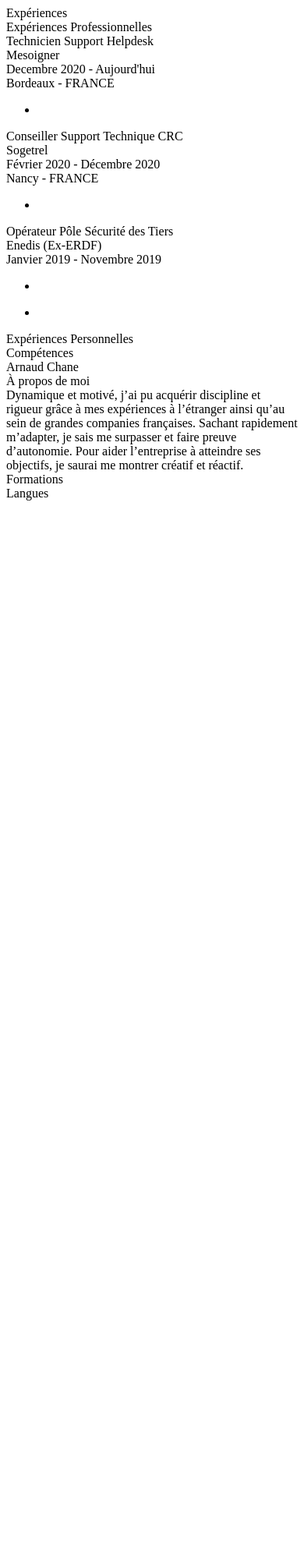
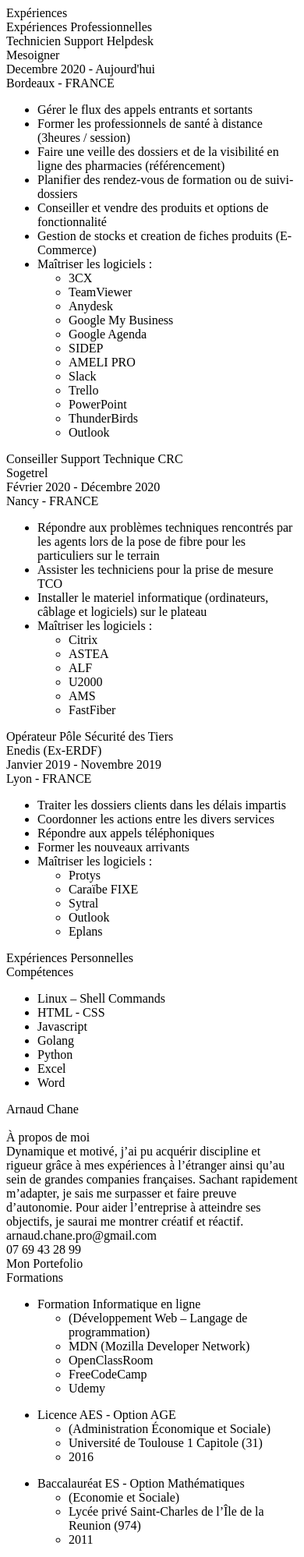
Before and after one commit to Arnaud-Chane/TestNetlify, a plain HTML site: page index.html in a window 390 px wide. Shown: the top 1997 px of the page at 78% size. Before the commit the page ends 844 px from the top, so only its background shows below. Drawn offline with Linux system fonts and the light colour scheme; a script that the page names is missing.

Commit message:
Update index.html
Maj CV complet

```diff
--- a/index.html
+++ b/index.html
@@ -7,6 +7,7 @@
 </head>
 <body>
 
+<!-- Partie Expériences professionnelles et personnelles -->
   <div id="Experiences">Expériences
     <div id="ExpPro">Expériences Professionnelles
         <div id="ExpPro">
@@ -14,10 +15,32 @@
             <div class="ExpProEntreprise">Mesoigner</div>
             <div class="ExpProDate">Decembre 2020 - Aujourd'hui</div>
             <div class="ExpProLocation">Bordeaux - FRANCE</div>
-            <div class="ExpProTasks"></div>
+            <div class="ExpProTasks">
+            <ul>
+              <li>Gérer le flux des appels entrants et sortants</li>
+              <li>Former les professionnels de santé à distance (3heures / session)</li>
+              <li>Faire une veille des dossiers et de la visibilité en ligne des
+pharmacies (référencement)</li>
+              <li>Planifier des rendez-vous de formation ou de suivi-dossiers</li>
+              <li>Conseiller et vendre des produits et options de fonctionnalité</li>
+              <li>Gestion de stocks et creation de fiches produits (E-Commerce)</li>
+              <li>Maîtriser les logiciels :</li>
                 <div class="ExpProApp">
                 <ul>
-                <li></li>
+                  <li>3CX</li>
+                  <li>TeamViewer</li>
+                  <li>Anydesk</li>
+                  <li>Google My Business</li>
+                  <li>Google Agenda</li>
+                  <li>SIDEP</li>
+                  <li>AMELI PRO</li>
+                  <li>Slack</li>
+                  <li>Trello</li>
+                  <li>PowerPoint</li>
+                  <li>ThunderBirds</li>
+                  <li>Outlook</li>
+                </ul>
+                </div>
             </ul>
             </div>
         </div>
@@ -27,12 +50,24 @@
             <div class="ExpProEntreprise">Sogetrel</div>
             <div class="ExpProDate">Février 2020 - Décembre 2020</div>
             <div class="ExpProLocation">Nancy - FRANCE</div>
-            <div class="ExpProTasks"></div>
+            <div class="ExpProTasks">
+            <ul>
+              <li>Répondre aux problèmes techniques rencontrés par les agents lors de la pose de fibre pour les particuliers sur le terrain</li>
+              <li>Assister les techniciens pour la prise de mesure TCO</li>
+              <li>Installer le materiel informatique (ordinateurs, câblage et
+logiciels) sur le plateau</li>
+              <li>Maîtriser les logiciels :</li>
                 <div class="ExpProApp">
                 <ul>
-                <li></li>
+                  <li>Citrix</li>
+                  <li>ASTEA</li>
+                  <li>ALF</li>
+                  <li>U2000</li>
+                  <li>AMS</li>
+                  <li>FastFiber</li>
                 </ul>
                 </div>
+            </ul>
         </div>
 
 
@@ -40,49 +75,128 @@
             <div class="ExpProTitle">Opérateur Pôle Sécurité des Tiers</div>
             <div class="ExpProEntreprise">Enedis (Ex-ERDF)</div>
             <div class="ExpProDate">Janvier 2019 - Novembre 2019</div>
-            <div class="ExpProLocation"></div>
-            <div class="ExpProTasks"></div>
+            <div class="ExpProLocation">Lyon - FRANCE</div>
+            <div class="ExpProTasks">
+            <ul>
+                <li>Traiter les dossiers clients dans les délais impartis</li>
+                <li>Coordonner les actions entre les divers services</li>
+                <li>Répondre aux appels téléphoniques</li>
+                <li>Former les nouveaux arrivants</li>
+                <li>Maîtriser les logiciels :</li>
                   <div class="ExpProApp">
                   <ul>
-                <li></li>
+                      <li>Protys</li>
+                      <li>Caraïbe FIXE</li>
+                      <li>Sytral</li>
+                      <li>Outlook</li>
+                      <li>Eplans</li>
+                  </ul>
+                  </div>
             </ul>
             </div>
         </div>
 
+  <div id="ExpPerso">Expériences Personnelles
+</div>
 
-        <div id="ExpPro">
-            <div class="ExpProTitle"></div>
-            <div class="ExpProEntreprise"></div>
-            <div class="ExpProDate"></div>
-            <div class="ExpProLocation"></div>
-            <div class="ExpProTasks"></div>
-            <div class="ExpProApp">
+<!-- Fin Partie Expériences professionnelles et personnelles -->
+
+
+
+<!-- Partie Compétences -->
+
+  <div id="Competences">Compétences</div>
+    <div class="listSkills">
     <ul>
-                <li></li>
+        <li>Linux – Shell Commands</li>
+        <li>HTML - CSS</li>
+        <li>Javascript</li>
+        <li>Golang</li>
+        <li>Python</li>
+        <li>Excel</li>
+        <li>Word</li>
     </ul>
-            </div>
-        </div>
-    </div>
     </div>
 
 
-  <div id="ExpPerso">Expériences Personnelles
-</div>
+<!-- Fin Partie Compétences -->
 
 
 
+<!-- Partie À Propos de moi -->
 
-  <div id="Competences">Compétences</div>
   <div id="NomPrenom">Arnaud Chane</div>
+  <img src="" id="photoArnaud">
 <!-- à placer juste en de dessous de mon nom -->
   <div id="APropos">À propos de moi
     <div id="AProposDescr">Dynamique et motivé, j’ai pu acquérir discipline et rigueur grâce à mes expériences à l’étranger ainsi qu’au sein de grandes companies françaises. Sachant rapidement m’adapter, je sais me surpasser et faire preuve d’autonomie. Pour aider l’entreprise à atteindre ses objectifs, je saurai me montrer créatif et réactif.</div>
   </div>
-<!-- -->
-  <div id="Formations">Formations</div>
-  <div id="Langues">Langues</div>
+
+  <div class="contact">
+    <!-- mettre icone mail -->
+    <div class="mail">arnaud.chane.pro@gmail.com</div>
+
+    <!-- mettre icone téléphone -->
+    <div class="mobile">07 69 43 28 99</div>
+
+    <!-- mettre icone Github -->
+    <div class="iconGitHub">Mon Portefolio</div>
+
+  </div>
 
 
+<!-- Fin Partie À Propos de moi -->
+
+
+
+<!-- Partie Formations -->
+  <div id="Formations">Formations</div>
+    <div class="listCourses">
+    <ul>
+        <li>Formation Informatique en ligne</li>
+          <ul>
+            <li>(Développement Web – Langage de programmation)</li>
+            <li>MDN (Mozilla Developer Network)</li>
+            <li>OpenClassRoom</li>
+            <li>FreeCodeCamp</li>
+            <li>Udemy</li>
+          </ul>
+    </ul>
+
+    <ul>
+      <li>Licence AES - Option AGE</li>
+        <ul>
+          <li>(Administration Économique et Sociale)</li>
+          <li>Université de Toulouse 1 Capitole (31)</li>
+          <li>2016</li>
+      </ul>
+    </ul>
+
+    <ul>
+      <li>Baccalauréat ES - Option Mathématiques</li>
+        <ul>
+          <li>(Economie et Sociale)</li>
+          <li>Lycée privé Saint-Charles de l’Île de la Reunion (974)</li>
+          <li>2011</li>
+      </ul>
+    </ul>
+
+    </div>
+
+<!-- Fin Partie Formations -->
+
+
+
+<!-- Partie Langues -->
+  <div id="Langues">Langues</div>
+  <ul>
+    <li>Français (Langue maternelle)</li>
+    <li>Anglais (Intermédiaire)</li>
+    <li>Espagnol (Débutant)</li>
+    <li>Japonais (Notions)</li>
+  </ul>
+
+<!-- Fin Partie Langues -->
 
   <script src="script.js"></script>
 </body>
```
Lines whose indentation alone changed are shown as unchanged.
